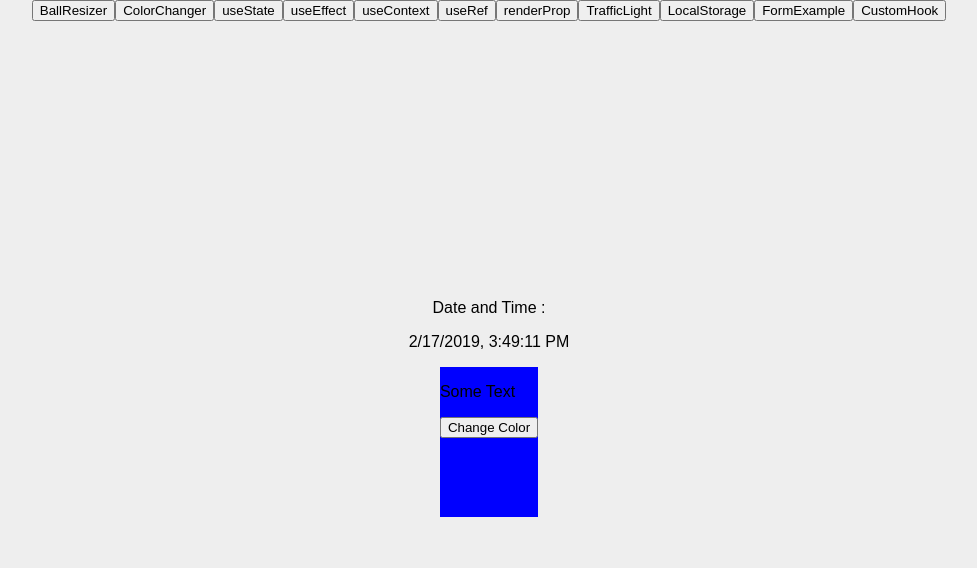
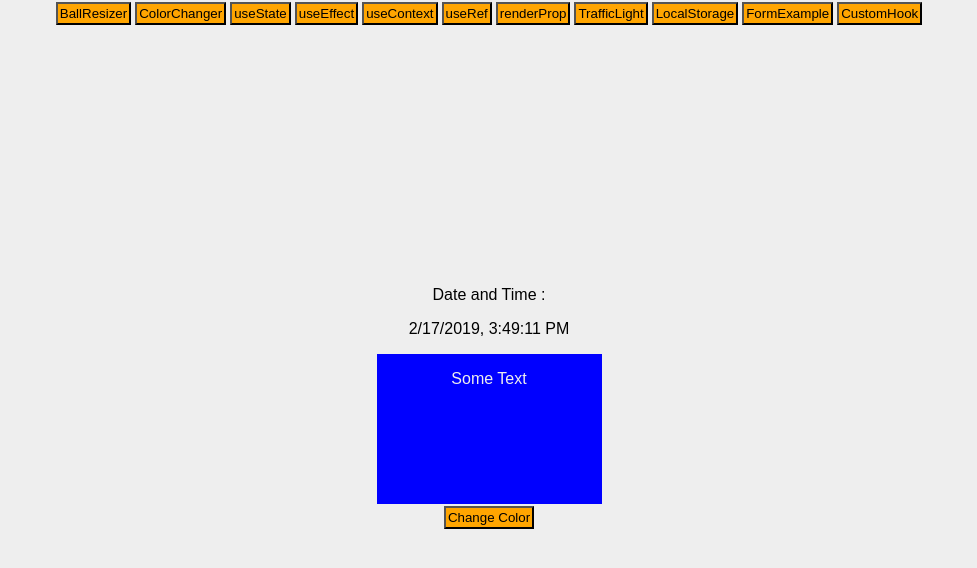
Before and after one commit to Dameon1/hooks-testing, a React (Create React App) app: page /color-changer in a window 1280 px wide. Shown: the top 568 px of the page, without its empty margins (151-1128 px from the left). Built offline with nearby package versions, Linux system fonts and the light colour scheme.

Commit message:
changed some styles

```diff
--- a/src/ColorChanger.js
+++ b/src/ColorChanger.js
@@ -1,16 +1,21 @@
-import React, {useState} from 'react';
+import React, { useState } from "react";
 
-export default function ColorChanger(){
-  const colors = ["green","blue","red","orange"];
-  const [backgroundColor,setBackgroundColor] = useState("blue");
+export default function ColorChanger() {
+  const colors = ["green", "blue", "red", "orange"];
+  const [backgroundColor, setBackgroundColor] = useState("blue");
   return (
-  <div className={backgroundColor}>
-    <p>Some Text</p>
-    <button onClick={()=> {
+    <>
+      <div className="color" style={{backgroundColor:backgroundColor}}>
+        <p>Some Text</p>
 
-      setBackgroundColor(colors[Math.floor(Math.random()*4)])}
-    }
-      >Change Color</button>
-  </div>
-  )
+      </div>
+      <button
+          onClick={() => {
+            setBackgroundColor(colors[Math.floor(Math.random() * 4)]);
+          }}
+        >
+          Change Color
+        </button>
+    </>
+  );
 }
--- a/src/LocalStorage.js
+++ b/src/LocalStorage.js
@@ -7,12 +7,15 @@ function LocalStorage() {
 
   return (
     <div>
+      <p>LOCAL STORAGE => "name"</p>
       <input
+        className="localStorageInput"
         type="text"
         placeholder="Enter your name"
         value={name}
         onChange={e => setName(e.target.value)}
       />
+
     </div>
   );
 }
--- a/src/styles.css
+++ b/src/styles.css
@@ -76,22 +76,13 @@ body {
   background: #00adb5;
   cursor: pointer;
 }
-.green {
+.color {
   height: 150px;
-  background-color:green;
+  width: 225px;
+  text-align:center;
+  color:#eee;
 }
-.blue {
-  height: 150px;
-  background-color:blue;
-}
-.red {
-  height: 150px;
-  background-color:red;
-}
-.orange {
-  height: 150px;
-  background-color:orange;
-}
+
 
 .light {
   width: 100px;
@@ -117,3 +108,13 @@ body {
   border: dashed 1px #666;
   display: inline-block;
 }
+
+button {
+  margin:2px;
+  padding:2px;
+  background-color:orange;
+}
+
+.localStorageInput {
+  margin : 20px;
+}
```
